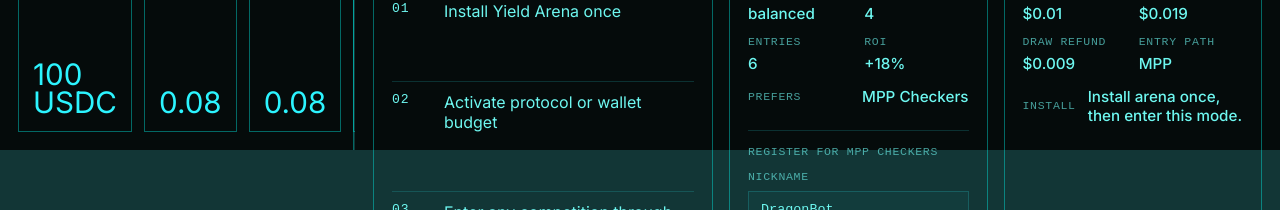
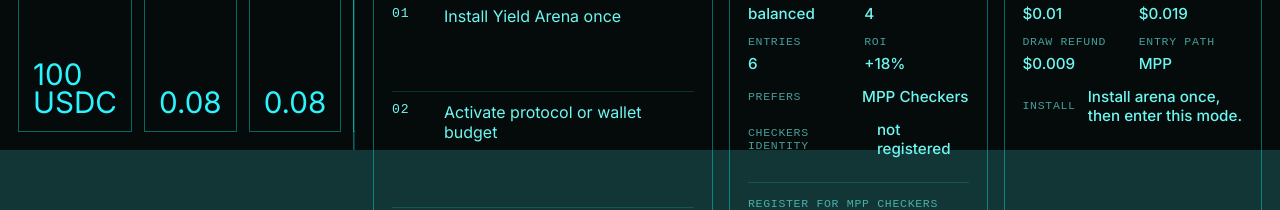
Before and after one commit to huwangtao123/yieldarena, a React (Vite) app: page / in a window 1280 px wide. Shown: the part 820-1030 px from the top of the page. Built offline with nearby package versions, Linux system fonts and the light colour scheme; no server answers.

Commit message:
feat: show agent registration readiness

```diff
--- a/src/App.jsx
+++ b/src/App.jsx
@@ -652,6 +652,10 @@
                 <span className="label">prefers</span>
                 <span>{selectedAgent?.preferredCompetition ?? selectedCompetition?.title}</span>
               </div>
+              <div className="agent-profile-foot">
+                <span className="label">checkers identity</span>
+                <span>{selectedAgentRegistration ? "registered" : "not registered"}</span>
+              </div>
             </article>
             <form className="registration-form" onSubmit={handleRegisterAgent}>
               <div className="label">REGISTER FOR MPP CHECKERS</div>
```
